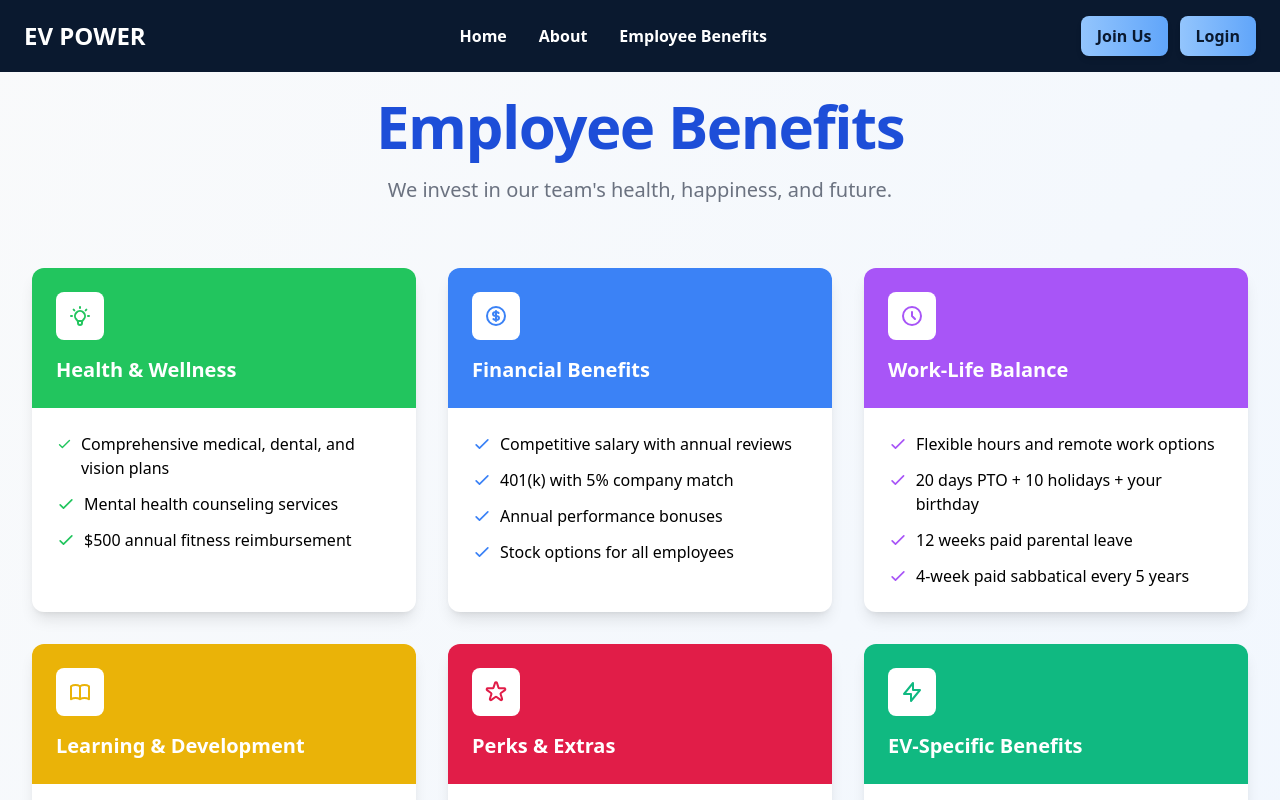
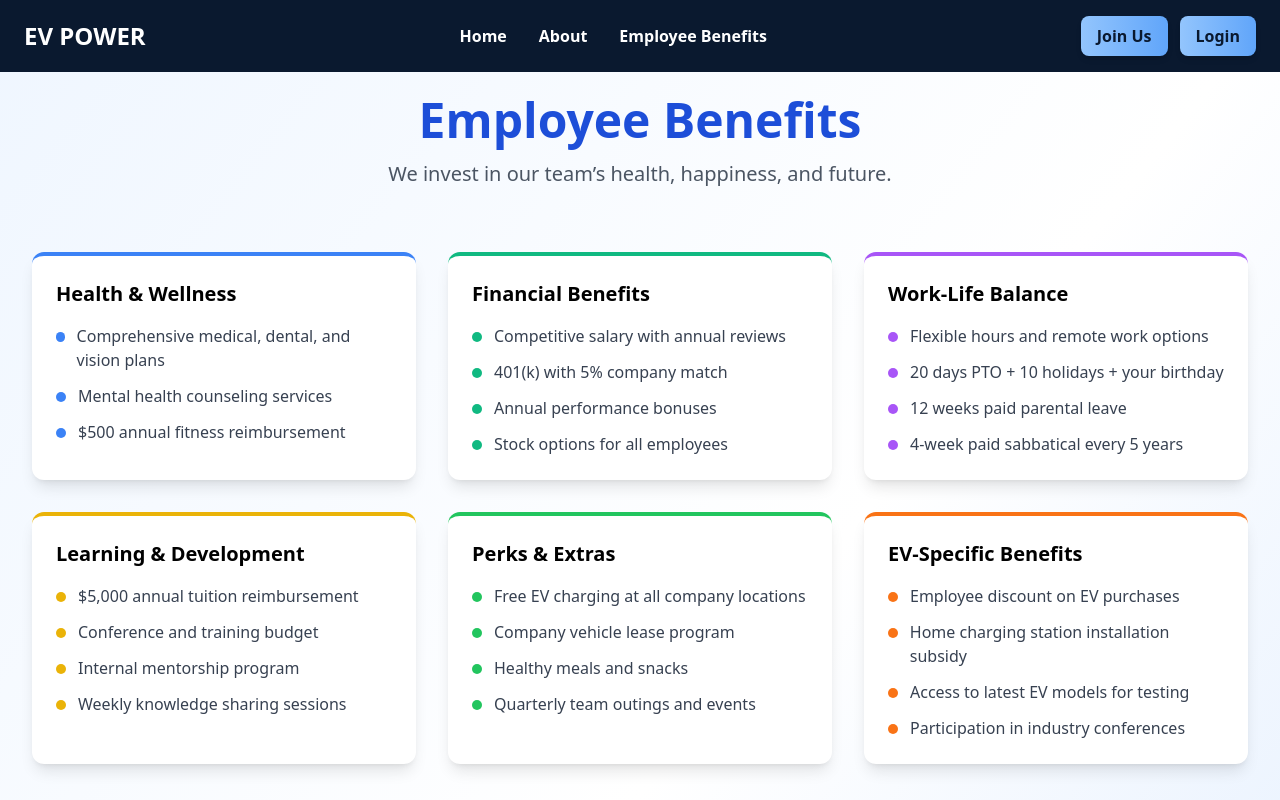
Before and after one commit to sandipbaste/EV-Power-, a React (Vite) app: page /emp-benefits in a window 1280 px wide. Shown: the top 800 px of the page. Built offline with nearby package versions, Linux system fonts and the light colour scheme.

Commit message:
updated EmployeeBenefits and JobDetails

```diff
--- a/src/Components/EmployeeBenefits.jsx
+++ b/src/Components/EmployeeBenefits.jsx
@@ -1,43 +1,37 @@
 import React from 'react';
-
+import clsx from 'clsx';
 const EmployeeBenefits = () => {
-  // Sample employee data with images (replace with actual employee data)
   const employees = [
     {
       id: 1,
-      name: 'Alex Johnson',
+      name: 'Anurag Patel',
       role: 'Senior Engineer',
       testimonial: 'The health benefits at EV Power I are truly comprehensive. I\'ve never felt so supported by a company before.',
       image: 'https://images.unsplash.com/photo-1560250097-0b93528c311a?ixlib=rb-1.2.1&auto=format&fit=crop&w=200&q=80'
     },
     {
       id: 2,
-      name: 'Maria Garcia',
+      name: 'Priya Sharma',
       role: 'Product Manager',
       testimonial: 'The flexible work policy allows me to balance my family needs with my career ambitions perfectly.',
       image: 'https://images.unsplash.com/photo-1573496359142-b8d87734a5a2?ixlib=rb-1.2.1&auto=format&fit=crop&w=200&q=80'
     },
     {
       id: 3,
-      name: 'James Chen',
+      name: 'Rajesh Kumar',
       role: 'Marketing Director',
       testimonial: 'The professional development budget helped me earn two certifications this year that advanced my career.',
       image: 'https://images.unsplash.com/photo-1507003211169-0a1dd7228f2d?ixlib=rb-1.2.1&auto=format&fit=crop&w=200&q=80'
     }
   ];
 
-  // Benefits data
   const benefits = [
     {
       id: 1,
       title: 'Health & Wellness',
-      icon: (
-        <svg className="h-6 w-6 text-green-500" fill="none" viewBox="0 0 24 24" stroke="currentColor">
-          <path strokeLinecap="round" strokeLinejoin="round" strokeWidth={2} d="M9.663 17h4.673M12 3v1m6.364 1.636l-.707.707M21 12h-1M4 12H3m3.343-5.657l-.707-.707m2.828 9.9a5 5 0 117.072 0l-.548.547A3.374 3.374 0 0014 18.469V19a2 2 0 11-4 0v-.531c0-.895-.356-1.754-.988-2.386l-.548-.547z" />
-        </svg>
-      ),
-      bgColor: 'bg-green-500',
-      textColor: 'text-green-500',
+      color: 'blue-500',
+      bordercolor : 'border-blue-500',
+      bgcolor : 'bg-blue-500',
       items: [
         'Comprehensive medical, dental, and vision plans',
         'Mental health counseling services',
@@ -47,13 +41,9 @@ const EmployeeBenefits = () => {
     {
       id: 2,
       title: 'Financial Benefits',
-      icon: (
-        <svg className="h-6 w-6 text-blue-500" fill="none" viewBox="0 0 24 24" stroke="currentColor">
-          <path strokeLinecap="round" strokeLinejoin="round" strokeWidth={2} d="M12 8c-1.657 0-3 .895-3 2s1.343 2 3 2 3 .895 3 2-1.343 2-3 2m0-8c1.11 0 2.08.402 2.599 1M12 8V7m0 1v8m0 0v1m0-1c-1.11 0-2.08-.402-2.599-1M21 12a9 9 0 11-18 0 9 9 0 0118 0z" />
-        </svg>
-      ),
-      bgColor: 'bg-blue-500',
-      textColor: 'text-blue-500',
+      color: 'emerald-500',
+      bordercolor : 'border-emerald-500',
+      bgcolor : 'bg-emerald-500',
       items: [
         'Competitive salary with annual reviews',
         '401(k) with 5% company match',
@@ -64,13 +54,9 @@ const EmployeeBenefits = () => {
     {
       id: 3,
       title: 'Work-Life Balance',
-      icon: (
-        <svg className="h-6 w-6 text-purple-500" fill="none" viewBox="0 0 24 24" stroke="currentColor">
-          <path strokeLinecap="round" strokeLinejoin="round" strokeWidth={2} d="M12 8v4l3 3m6-3a9 9 0 11-18 0 9 9 0 0118 0z" />
-        </svg>
-      ),
-      bgColor: 'bg-purple-500',
-      textColor: 'text-purple-500',
+      color: 'purple-500',
+      bordercolor : 'border-purple-500',
+      bgcolor : 'bg-purple-500',
       items: [
         'Flexible hours and remote work options',
         '20 days PTO + 10 holidays + your birthday',
@@ -81,13 +67,9 @@ const EmployeeBenefits = () => {
     {
       id: 4,
       title: 'Learning & Development',
-      icon: (
-        <svg className="h-6 w-6 text-yellow-500" fill="none" viewBox="0 0 24 24" stroke="currentColor">
-          <path strokeLinecap="round" strokeLinejoin="round" strokeWidth={2} d="M12 6.253v13m0-13C10.832 5.477 9.246 5 7.5 5S4.168 5.477 3 6.253v13C4.168 18.477 5.754 18 7.5 18s3.332.477 4.5 1.253m0-13C13.168 5.477 14.754 5 16.5 5c1.747 0 3.332.477 4.5 1.253v13C19.832 18.477 18.247 18 16.5 18c-1.746 0-3.332.477-4.5 1.253" />
-        </svg>
-      ),
-      bgColor: 'bg-yellow-500',
-      textColor: 'text-yellow-500',
+      color: 'yellow-500',
+      bordercolor : 'border-yellow-500',
+      bgcolor : 'bg-yellow-500',
       items: [
         '$5,000 annual tuition reimbursement',
         'Conference and training budget',
@@ -98,13 +80,9 @@ const EmployeeBenefits = () => {
     {
       id: 5,
       title: 'Perks & Extras',
-      icon: (
-        <svg className="h-6 w-6 text-rose-600" fill="none" viewBox="0 0 24 24" stroke="currentColor">
-          <path strokeLinecap="round" strokeLinejoin="round" strokeWidth={2} d="M11.049 2.927c.3-.921 1.603-.921 1.902 0l1.519 4.674a1 1 0 00.95.69h4.915c.969 0 1.371 1.24.588 1.81l-3.976 2.888a1 1 0 00-.363 1.118l1.518 4.674c.3.922-.755 1.688-1.538 1.118l-3.976-2.888a1 1 0 00-1.176 0l-3.976 2.888c-.783.57-1.838-.197-1.538-1.118l1.518-4.674a1 1 0 00-.363-1.118l-3.976-2.888c-.784-.57-.38-1.81.588-1.81h4.914a1 1 0 00.951-.69l1.519-4.674z" />
-        </svg>
-      ),
-      bgColor: 'bg-rose-600',
-      textColor: 'text-rose-600',
+      color: 'green-500',
+      bordercolor : 'border-green-500',
+      bgcolor : 'bg-green-500',
       items: [
         'Free EV charging at all company locations',
         'Company vehicle lease program',
@@ -115,13 +93,9 @@ const EmployeeBenefits = () => {
     {
       id: 6,
       title: 'EV-Specific Benefits',
-      icon: (
-        <svg className="h-6 w-6 text-emerald-500" fill="none" viewBox="0 0 24 24" stroke="currentColor">
-          <path strokeLinecap="round" strokeLinejoin="round" strokeWidth={2} d="M13 10V3L4 14h7v7l9-11h-7z" />
-        </svg>
-      ),
-      bgColor: 'bg-emerald-500',
-      textColor: 'text-emerald-500',
+      color: 'orange-500',
+      bordercolor : 'border-orange-500',
+      bgcolor : 'bg-orange-500',
       items: [
         'Employee discount on EV purchases',
         'Home charging station installation subsidy',
@@ -132,50 +106,41 @@ const EmployeeBenefits = () => {
   ];
 
   return (
-    <div className="min-h-screen bg-gradient-to-br from-gray-50 to-blue-50 px-4 py-12 sm:px-6 lg:px-8">
+    <div className="min-h-screen bg-gradient-to-br from-blue-50 via-white to-blue-100 px-4 py-12 sm:px-6 lg:px-8">
       <div className="max-w-7xl mx-auto py-12">
-        {/* Header */}
         <div className="text-center mb-16">
-          <h1 className="text-4xl font-extrabold text-blue-700 sm:text-5xl sm:tracking-tight lg:text-6xl">
-            Employee Benefits
-          </h1>
-          <p className="mt-5 max-w-xl mx-auto text-xl text-gray-500">
-            We invest in our team's health, happiness, and future.
+          <h1 className="text-5xl font-extrabold text-blue-700">Employee Benefits</h1>
+          <p className="mt-4 text-xl text-gray-600 max-w-2xl mx-auto">
+            We invest in our team’s health, happiness, and future.
           </p>
         </div>
 
-        {/* Benefits Grid */}
+        {/* Benefits Section */}
         <div className="grid md:grid-cols-2 lg:grid-cols-3 gap-8 mb-20">
           {benefits.map((benefit) => (
-            <div key={benefit.id} className="bg-white rounded-xl shadow-lg overflow-hidden transition-all duration-300 hover:shadow-xl hover:-translate-y-1">
-              <div className={`${benefit.bgColor} p-6`}>
-                <div className="h-12 w-12 bg-white rounded-lg flex items-center justify-center">
-                  {benefit.icon}
-                </div>
-                <h3 className="mt-4 text-xl font-bold text-white">{benefit.title}</h3>
-              </div>
-              <div className="p-6">
-                <ul className="space-y-3">
-                  {benefit.items.map((item, index) => (
-                    <li key={index} className="flex items-start">
-                      <svg className={`h-5 w-5 ${benefit.textColor} mr-2 mt-0.5`} fill="none" viewBox="0 0 24 24" stroke="currentColor">
-                        <path strokeLinecap="round" strokeLinejoin="round" strokeWidth={2} d="M5 13l4 4L19 7" />
-                      </svg>
-                      <span>{item}</span>
-                    </li>
-                  ))}
-                </ul>
-              </div>
+            <div
+              key={benefit.id}
+              className={`bg-white rounded-xl shadow-lg p-6 hover:shadow-2xl transition duration-300 border-t-4 ${benefit.bordercolor}`}
+            >
+              <h3 className={`text-xl font-bold mb-4 ${benefit.color}`}>{benefit.title}</h3>
+              <ul className="space-y-3 text-gray-700">
+                {benefit.items.map((item, index) => (
+                  <li key={index} className="flex items-start">
+                    <span className={clsx( `w-2.5 h-2.5 mt-2 rounded-full ${benefit.bgcolor} mr-3`)}></span>
+                    {item}
+                  </li>
+                ))}
+              </ul>
             </div>
           ))}
         </div>
 
-        {/* Employee Testimonials */}
+        {/* Testimonials */}
         <div className="mb-20">
           <h2 className="text-3xl font-bold text-center mb-12 text-gray-800">Hear From Our Team</h2>
           <div className="grid md:grid-cols-3 gap-8">
             {employees.map((employee) => (
-              <div key={employee.id} className="bg-white p-8 rounded-xl shadow-md hover:shadow-lg transition-shadow duration-300">
+              <div key={employee.id} className="bg-white p-8 rounded-xl shadow-md hover:shadow-xl transition duration-300">
                 <div className="flex items-center mb-6">
                   <img
                     src={employee.image}
@@ -193,13 +158,13 @@ const EmployeeBenefits = () => {
           </div>
         </div>
 
-        {/* CTA Section */}
-        <div className="bg-gradient-to-r from-blue-600 to-blue-800 rounded-2xl p-10 text-center text-white">
+        {/* Call to Action */}
+        <div className="bg-gradient-to-r from-blue-600 to-blue-800 rounded-2xl p-10 text-center text-white shadow-lg">
           <h2 className="text-3xl font-bold mb-4">Ready to Join Our Team?</h2>
-          <p className="text-xl mb-8 max-w-2xl mx-auto">
+          <p className="text-xl mb-6 max-w-2xl mx-auto">
             Enjoy these amazing benefits and more as part of the EV Power I family.
           </p>
-          <button className="bg-white text-blue-600 font-bold py-3 px-8 rounded-full hover:bg-blue-50 transition-colors duration-300 shadow-lg hover:shadow-xl">
+          <button className="bg-white text-blue-600 font-bold py-3 px-8 rounded-full hover:bg-blue-50 transition duration-300 shadow-lg hover:shadow-xl">
             Continue Your Application
           </button>
         </div>
--- a/src/Components/JobDetails.jsx
+++ b/src/Components/JobDetails.jsx
@@ -1,28 +1,25 @@
-import React from 'react';
-import { useParams } from 'react-router-dom';
+import React from "react";
+import { useParams } from "react-router-dom";
 
 const JobDetails = () => {
-  const { title, details, location, description, img } = useParams();
+  const { img, title, details, location, description } = useParams();
 
   return (
-    <section className="bg-white py-16 text-gray-900">
-      <div className="container mx-auto px-6">
-        <img src={img} alt="" />
-        <h2 className="text-4xl font-bold text-[#1e293b] mb-6">{title}</h2>
-        <div className="text-lg text-gray-800 space-y-4">
-          <p><strong>Experience Required:</strong> {details}</p>
-          <p><strong>Location:</strong> {location}</p>
-          <p className="mt-4">
-            <strong>Job Description:</strong> {description}
-          </p>
+    <section className="py-16 bg-gray-50 text-gray-900">
+      <div className="max-w-4xl mx-auto px-4">
+        <div className="bg-white rounded-xl shadow-lg p-6">
+          {img && (
+            <img
+              src={decodeURIComponent(img)}
+              alt={decodeURIComponent(title)}
+              className="w-full h-64 object-cover rounded mb-6"
+            />
+          )}
+          <h2 className="text-3xl font-bold mb-2">{decodeURIComponent(title)}</h2>
+          <p className="text-gray-600 mb-2">{decodeURIComponent(details)}</p>
+          <p className="text-gray-600 mb-4">Location: {decodeURIComponent(location)}</p>
+          <p className="text-gray-800">{decodeURIComponent(description)}</p>
         </div>
-
-         <button
-              onClick={() => handleApplyNow(job.img, job.title, job.details, job.location)}
-              className="w-[150px] bg-[#1e293b] hover:bg-[#334155] text-[#FFD700] font-semibold py-2 rounded-lg shadow-md transition duration-300 mt-6"
-            >
-              Apply Now
-            </button>
       </div>
     </section>
   );
```
